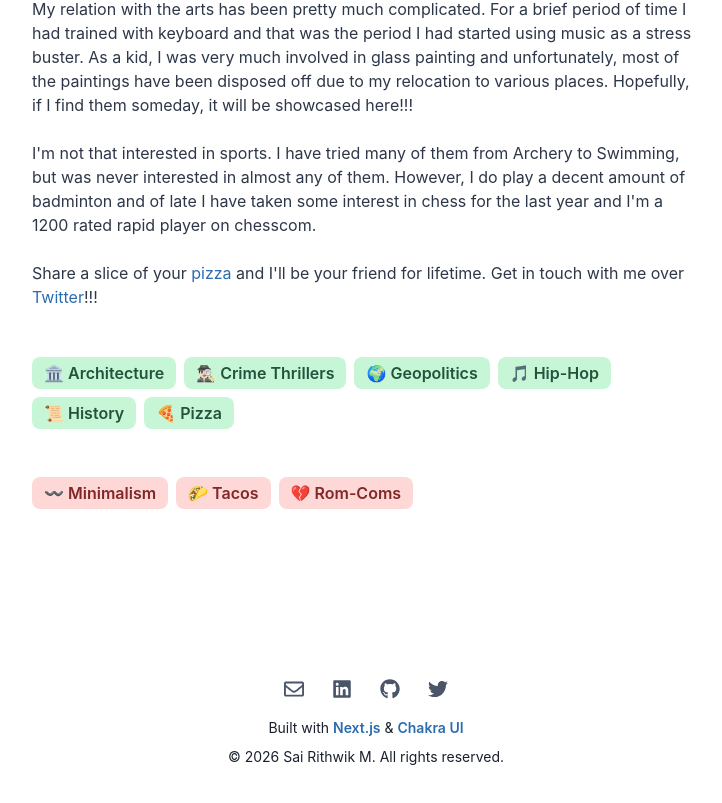
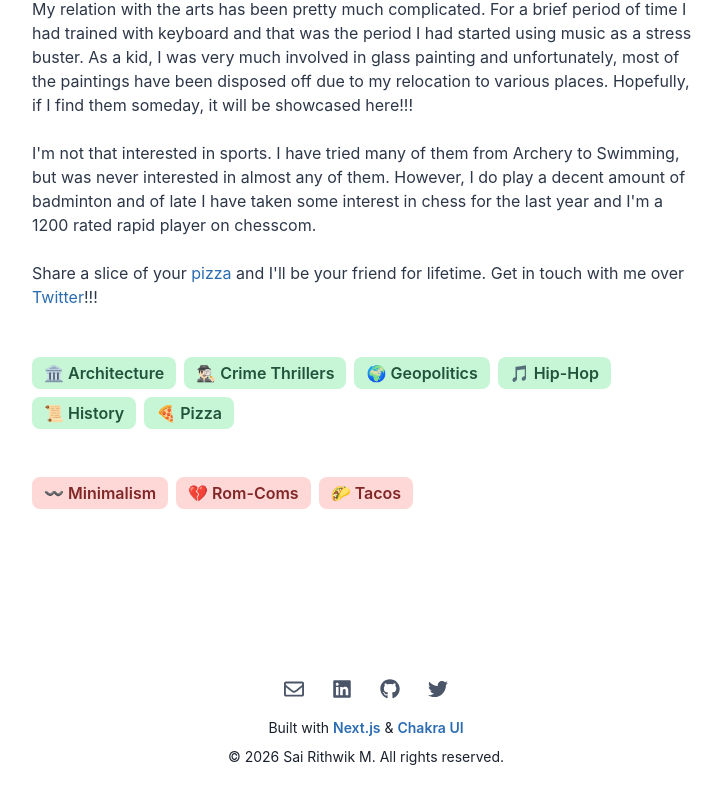
Before and after one commit to rtwksai/portfolio, a Next.js app: page /about in a window 1280 px wide. Shown: the part 913-1716 px from the top of the page, without its empty margins (274-996 px from the left). Built offline with nearby package versions, Linux system fonts and the light colour scheme.

Commit message:
miinor changes

```diff
--- a/pages/about.js
+++ b/pages/about.js
@@ -33,7 +33,7 @@ const Interests = {
     "📜 History",
     "🍕 Pizza"],
 
-    dislike: ["〰️ Minimalism", "🌮 Tacos", "💔 Rom-Coms"]
+    dislike: ["〰️ Minimalism", "💔 Rom-Coms", "🌮 Tacos"]
 };
 
 
```
